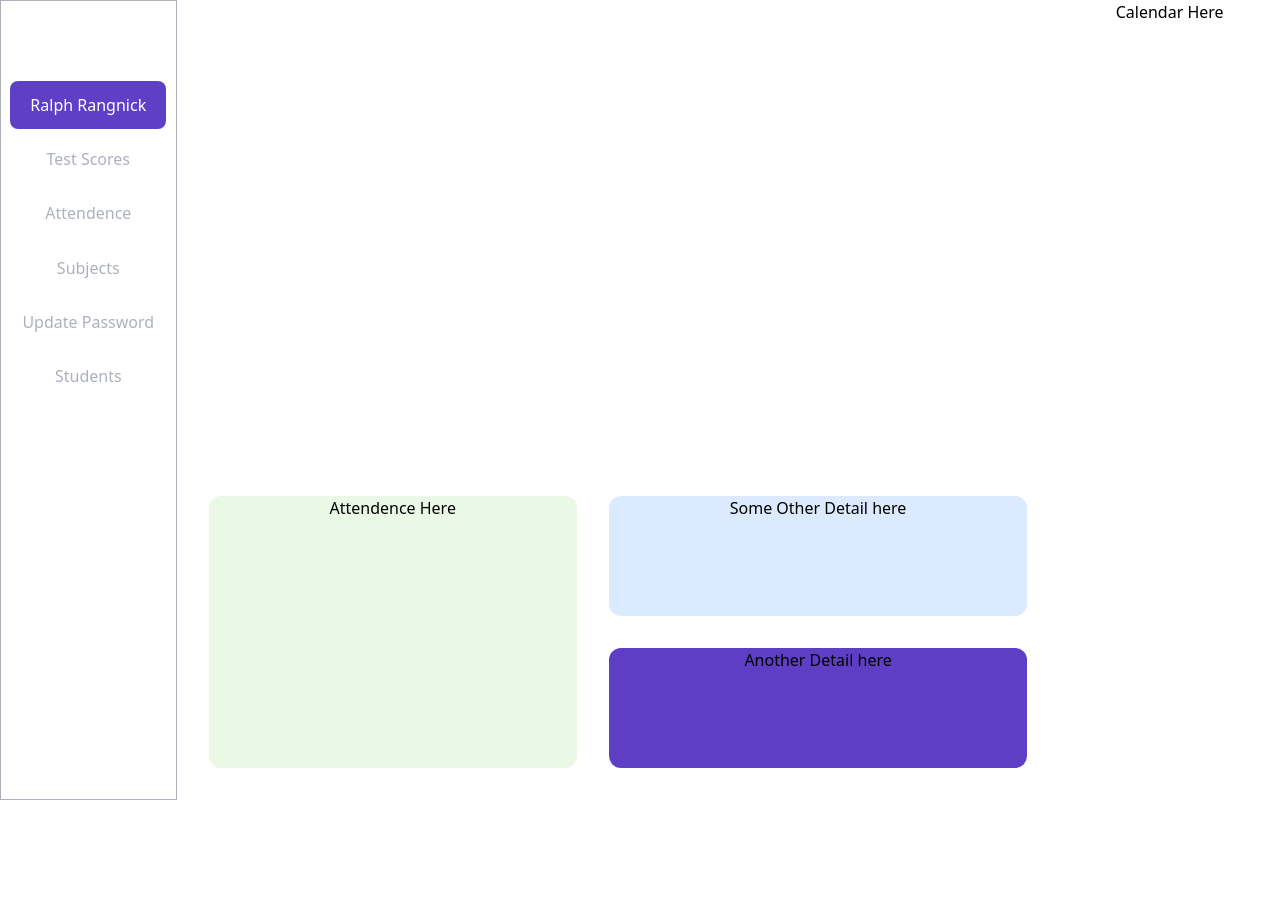
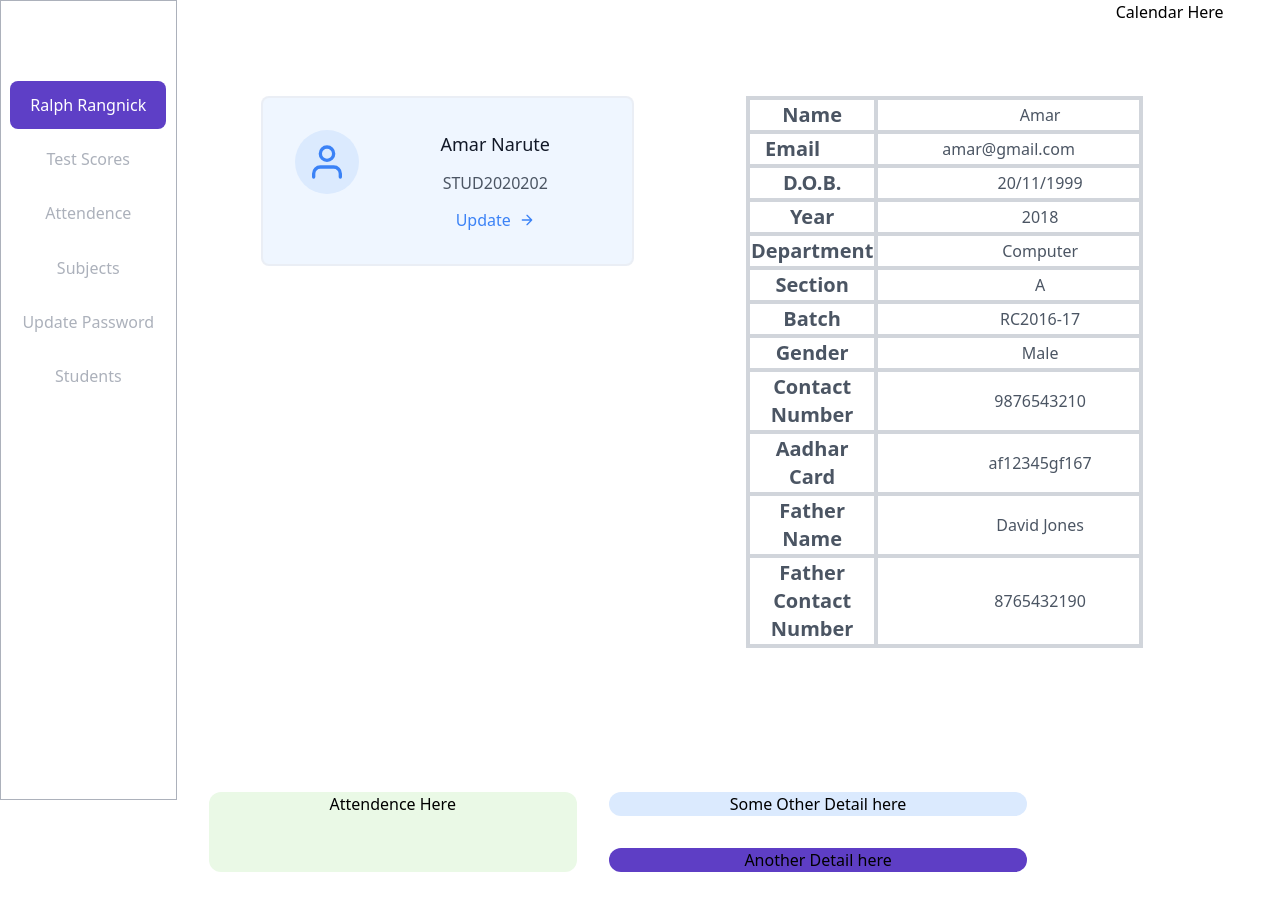
Before and after one commit to ishwardesai/college-portal-3.0, a React (Create React App) app in the folder college-portal/: page /home in a window 1280 px wide. Before the commit the page ends 800 px from the top, so only its background shows below. Built offline with nearby package versions, Linux system fonts and the light colour scheme.

Commit message:
Add student table

```diff
--- a/college-portal/src/Pages/StudentHome.jsx
+++ b/college-portal/src/Pages/StudentHome.jsx
@@ -14,7 +14,142 @@ const Home = () => {
           <Navbar />
         </div>
         <div className={`${classes.box} ${classes.content}`}>
-          <div className={classes.chart}></div>
+          <div className={classes.chart}>
+            <section class="text-gray-600 body-font pl-16">
+              <div class="container px-5 py-24 mx-auto flex flex-wrap">
+                <div class="flex flex-wrap -m-4">
+                  {/* Student Card Left */}
+                  <div class="p-4 lg:w-1/2 md:w-full">
+                    <div class="flex border-2 rounded-lg border-gray-200 border-opacity-50 p-8 sm:flex-row flex-col bg-blue-50">
+                      <div class="w-16 h-16 sm:mr-8 sm:mb-0 mb-4 inline-flex items-center justify-center rounded-full bg-blue-100 text-blue-500 flex-shrink-0">
+                        <svg
+                          fill="none"
+                          stroke="currentColor"
+                          stroke-linecap="round"
+                          stroke-linejoin="round"
+                          stroke-width="2"
+                          class="w-10 h-10"
+                          viewBox="0 0 24 24"
+                        >
+                          <path d="M20 21v-2a4 4 0 00-4-4H8a4 4 0 00-4 4v2"></path>
+                          <circle cx="12" cy="7" r="4"></circle>
+                        </svg>
+                      </div>
+                      <div class="flex-grow">
+                        <h2 class="text-gray-900 text-lg title-font font-medium mb-3">
+                          Amar Narute
+                        </h2>
+                        <p class="leading-relaxed text-base">STUD2020202</p>
+                        <a
+                          href="/student/updateProfile"
+                          class="mt-3 text-blue-500 inline-flex items-center"
+                        >
+                          Update
+                          <svg
+                            fill="none"
+                            stroke="currentColor"
+                            stroke-linecap="round"
+                            stroke-linejoin="round"
+                            stroke-width="2"
+                            class="w-4 h-4 ml-2"
+                            viewBox="0 0 24 24"
+                          >
+                            <path d="M5 12h14M12 5l7 7-7 7"></path>
+                          </svg>
+                        </a>
+                      </div>
+                    </div>
+                  </div>
+
+                  {/* Student Table Left */}
+                  <div class="p-4 pl-24 lg:w-1/2">
+                    <table class="table-fixed">
+                      <tbody>
+                        <tr class="border-4 border-gray-300">
+                          <td class="w-96 text-xl font-bold">Name</td>
+                          <td class="pl-16 border-4 border-gray-300">Amar</td>
+                          {/* <td>858</td> */}
+                        </tr>
+                        <tr class="bg-emerald-200 border-4 border-gray-300">
+                          <td class="pr-10 w-96 text-xl font-bold">Email</td>
+                          <td class="pl-16 pr-16 border-4 border-gray-300">
+                            amar@gmail.com
+                          </td>
+                          {/* <td>112</td> */}
+                        </tr>
+                        <tr class="bg-emerald-200 border-4 border-gray-300">
+                          <td class="w-96 text-xl font-bold">D.O.B.</td>
+                          <td class="pl-16 border-4 border-gray-300">
+                            20/11/1999
+                          </td>
+                          {/* <td>112</td> */}
+                        </tr>
+                        <tr class="bg-emerald-200 border-4 border-gray-300">
+                          <td class="w-96 text-xl font-bold">Year</td>
+                          <td class="pl-16 border-4 border-gray-300">2018</td>
+                          {/* <td>112</td> */}
+                        </tr>
+                        <tr class="bg-emerald-200 border-4 border-gray-300">
+                          <td class="w-96 text-xl font-bold">Department</td>
+                          <td class="pl-16 border-4 border-gray-300">
+                            Computer
+                          </td>
+                          {/* <td>112</td> */}
+                        </tr>
+                        <tr class="bg-emerald-200 border-4 border-gray-300">
+                          <td class="w-96 text-xl font-bold">Section</td>
+                          <td class="pl-16 border-4 border-gray-300">A</td>
+                          {/* <td>112</td> */}
+                        </tr>
+                        <tr class="bg-emerald-200 border-4 border-gray-300">
+                          <td class="w-96 text-xl font-bold">Batch</td>
+                          <td class="pl-16 border-4 border-gray-300">
+                            RC2016-17
+                          </td>
+                          {/* <td>112</td> */}
+                        </tr>
+                        <tr class="bg-emerald-200 border-4 border-gray-300">
+                          <td class="w-96 text-xl font-bold">Gender</td>
+                          <td class="pl-16 border-4 border-gray-300">Male</td>
+                          {/* <td>112</td> */}
+                        </tr>
+                        <tr class="bg-emerald-200 border-4 border-gray-300">
+                          <td class="w-96 text-xl font-bold">Contact Number</td>
+                          <td class="pl-16 border-4 border-gray-300">
+                            9876543210
+                          </td>
+                          {/* <td>112</td> */}
+                        </tr>
+                        <tr class="bg-emerald-200 border-4 border-gray-300">
+                          <td class="w-96 text-xl font-bold">Aadhar Card</td>
+                          <td class="pl-16 border-4 border-gray-300">
+                            af12345gf167
+                          </td>
+                          {/* <td>112</td> */}
+                        </tr>
+                        <tr class="bg-emerald-200 border-4 border-gray-300">
+                          <td class="w-96 text-xl font-bold">Father Name</td>
+                          <td class="pl-16 border-4 border-gray-300">
+                            David Jones
+                          </td>
+                          {/* <td>112</td> */}
+                        </tr>
+                        <tr class="bg-emerald-200 border-4 border-gray-300">
+                          <td class="w-96 text-xl font-bold">
+                            Father Contact Number
+                          </td>
+                          <td class="pl-16 border-4 border-gray-300">
+                            8765432190
+                          </td>
+                          {/* <td>112</td> */}
+                        </tr>
+                      </tbody>
+                    </table>
+                  </div>
+                </div>
+              </div>
+            </section>
+          </div>
           <div className={`${classes.info} p-8`}>
             <div className={`${classes['info-box']} rounded-xl bg-green-light`}>
               <p>Attendence Here</p>
@@ -31,85 +166,6 @@ const Home = () => {
           <p>Calendar Here</p>
         </div>
       </div>
-
-      {/* <div className="container">
-          <div className="row">
-            <div className="col-md-2"></div>
-            <div className="col-md-8 mt-5">
-              <div className="row">
-                <div className="col-md-5">
-                  <div className="card" style={{ width: '18rem' }}>
-                    <img className="card-img-top" src={'dcdc'} alt="Card cap" />
-                    <div className="card-body">
-                      <h5 className="card-title">Amar Narute</h5>
-                      <h5 className="card-title">18CE02</h5>
-                      <Link to="/student/updateProfile">UPDATE PROFILE</Link>
-                    </div>
-                  </div>
-                </div>
-                <div className="col-md-7 bg-dark  text-white">
-                  <table className="table ">
-                    <tbody className="text-white">
-                      <tr>
-                        <td>Name</td>
-                        <td>Amar</td>
-                      </tr>
-                      <tr>
-                        <td>Email</td>
-                        <td>amar@amar.com</td>
-                      </tr>
-                      <tr>
-                        <td>Registration Number</td>
-                        <td>18CE02</td>
-                      </tr>
-                      <tr>
-                        <td>Date Of Birth</td>
-                        <td>20 Feb</td>
-                      </tr>
-                      <tr>
-                        <td>Year</td>
-                        <td>1999</td>
-                      </tr>
-                      <tr>
-                        <td>Department</td>
-                        <td>COMP</td>
-                      </tr>
-                      <tr>
-                        <td>Section</td>
-                        <td>section</td>
-                      </tr>
-                      <tr>
-                        <td>Batch</td>
-                        <td>batch</td>
-                      </tr>
-                      <tr>
-                        <td>Gender</td>
-                        <td>Male</td>
-                      </tr>
-                      <tr>
-                        <td>Contact Number</td>
-                        <td>0909890909</td>
-                      </tr>
-                      <tr>
-                        <td>Aadhar Card</td>
-                        <td>9879879dcs9c7989</td>
-                      </tr>
-                      <tr>
-                        <td>Father Name</td>
-                        <td>dcscdlnskdcn</td>
-                      </tr>
-                      <tr>
-                        <td>Father Contact Number</td>
-                        <td>dcsciu09sc80980</td>
-                      </tr>
-                    </tbody>
-                  </table>
-                </div>
-              </div>
-            </div>
-            <div className="col-md-2"></div>
-          </div>
-        </div> */}
     </>
   );
 };
```
